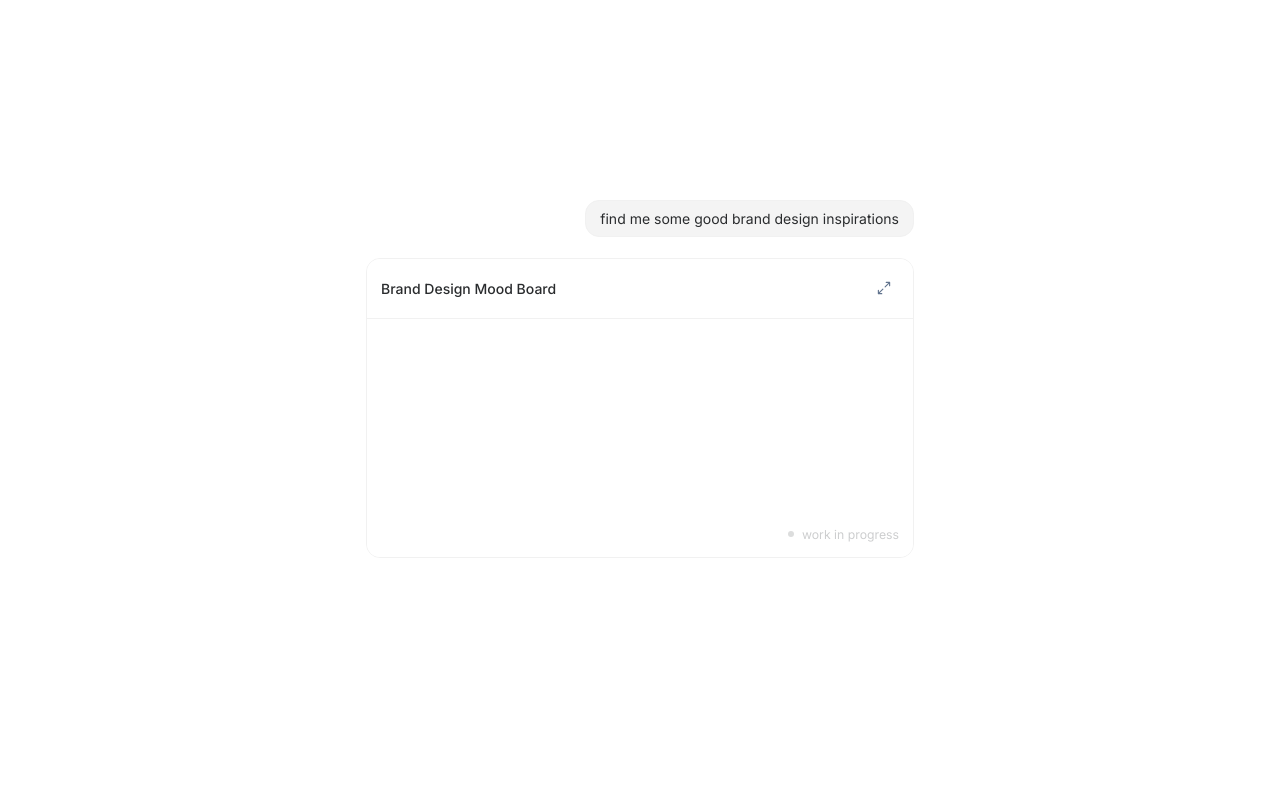
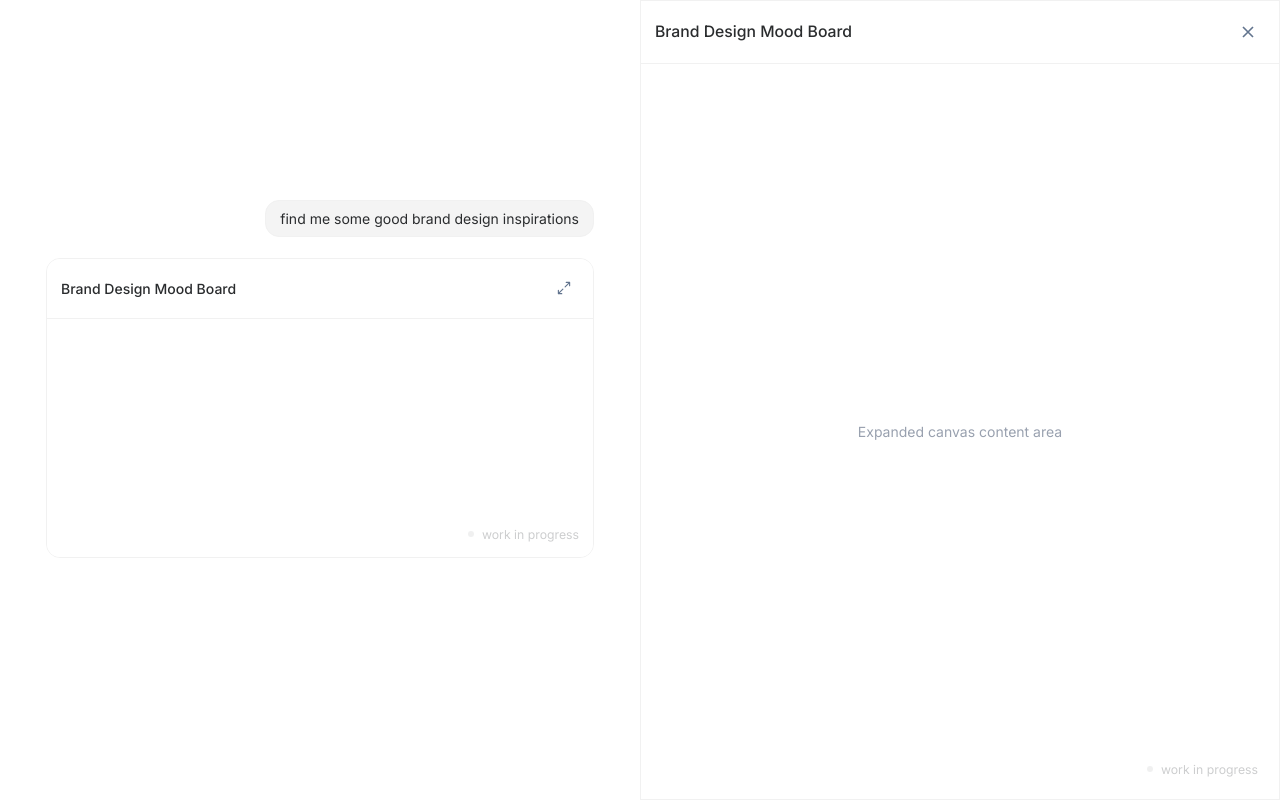
Before and after one commit to deeepsig/deeepsUI, a React (Vite) app: page / in a window 1280 px wide. Both pictures are taken after a click on the button 883 px from the left and 288 px from the top of the page. Built offline with nearby package versions, Linux system fonts and the light colour scheme.

Commit message:
basic expanded canvas panel component with context

```diff
--- a/src/components/canvas/CanvasPanel.tsx
+++ b/src/components/canvas/CanvasPanel.tsx
@@ -0,0 +1,65 @@
+import { useCanvas } from '../../contexts/CanvasContext';
+
+interface CanvasPanelProps {
+  title?: string;
+}
+
+export default function CanvasPanel({
+  title = 'Brand Design Mood Board',
+}: CanvasPanelProps) {
+  const { collapseCanvas } = useCanvas();
+
+  return (
+    <div className="h-full">
+      {/* Main canvas container - larger version of CanvasPreview */}
+      <div className="w-full h-full bg-[#fff] border border-[#f1f1f1] overflow-hidden flex flex-col">
+        {/* Header with title and close button */}
+        <div className="flex justify-between items-center p-4 border-b bg-[#ffffff] border-[#f1f1f1]">
+          <h3 className="font-inter text-[#2a2c2e] font-medium text-lg">
+            {title}
+          </h3>
+          <button
+            onClick={collapseCanvas}
+            className="p-2 rounded-md text-slate-500 hover:text-slate-700 hover:bg-slate-50 transition-all duration-200"
+          >
+            <svg
+              width="20"
+              height="20"
+              viewBox="0 0 24 24"
+              fill="none"
+              stroke="currentColor"
+              strokeWidth="2"
+            >
+              <path d="M18 6L6 18M6 6l12 12" />
+            </svg>
+          </button>
+        </div>
+        {/* Main content area - expanded version */}
+        <div className="flex-1 p-6 bg-[#fff] relative font-inter">
+          {/* Expanded canvas content goes here */}
+          <div className="h-full flex items-center justify-center text-gray-400">
+            Expanded canvas content area
+          </div>
+          {/* Work in progress indicator with animated circle */}
+          <div className="absolute bottom-6 right-6 flex items-center gap-2 text-[#cdcecf] text-sm font-normal">
+            <svg
+              width="8"
+              height="8"
+              viewBox="0 0 8 8"
+              className="animate-pulse"
+            >
+              <circle
+                cx="4"
+                cy="4"
+                r="3"
+                fill="#cdcecf"
+                className="animate-pulse"
+              />
+            </svg>
+            work in progress
+          </div>
+        </div>
+      </div>
+    </div>
+  );
+}
--- a/src/components/canvas/CanvasPreview.tsx
+++ b/src/components/canvas/CanvasPreview.tsx
@@ -1,24 +1,27 @@
+import { useCanvas } from '../../contexts/CanvasContext';
 import ExpandButton from '../buttons/ExpandButton';
 
-interface CanvasProps {
+interface CanvasPreviewProps {
   title?: string;
-  isFocussed?: boolean;
 }
 
 export default function CanvasPreview({
   title = 'Brand Design Mood Board',
-}: CanvasProps) {
+}: CanvasPreviewProps) {
+  const { expandCanvas } = useCanvas();
+
+  // Only render the preview card - expanded view is handled by CanvasInteraction
   return (
     <div className="w-full h-[300px] bg-[#fff] border border-[#f1f1f1] rounded-2xl overflow-hidden flex flex-col">
       {/* Header with title and expand icon */}
       <div className="flex justify-between items-center p-4 border-b bg-[#ffffff] border-[#f1f1f1]">
         <h3 className="font-inter text-[#2a2c2e] font-medium">{title}</h3>
-        <ExpandButton onClick={() => console.log('Expand clicked')} />
+        <ExpandButton onClick={expandCanvas} />
       </div>
 
-      {/* Main content area - expandable empty space */}
+      {/* Main content area */}
       <div className="flex-1 p-4 bg-[#fff] relative font-inter">
-        {/* This area can be expanded with content */}
+        {/* Preview content goes here */}
 
         {/* Work in progress indicator with animated circle */}
         <div className="absolute bottom-4 right-4 flex items-center gap-2 text-[#cdcecf] text-sm font-normal">
--- /dev/null
+++ b/src/contexts/CanvasContext.tsx
@@ -0,0 +1,34 @@
+// contexts/CanvasContext.tsx
+import { createContext, useContext, useState, type ReactNode } from 'react';
+
+interface CanvasContextType {
+  isCanvasExpanded: boolean;
+  expandCanvas: () => void;
+  collapseCanvas: () => void;
+}
+
+const CanvasContext = createContext<CanvasContextType | undefined>(undefined);
+
+export function CanvasProvider({ children }: { children: ReactNode }) {
+  const [isCanvasExpanded, setIsCanvasExpanded] = useState(false);
+
+  const expandCanvas = () => setIsCanvasExpanded(true);
+  const collapseCanvas = () => setIsCanvasExpanded(false);
+
+  return (
+    <CanvasContext.Provider
+      value={{ isCanvasExpanded, expandCanvas, collapseCanvas }}
+    >
+      {children}
+    </CanvasContext.Provider>
+  );
+}
+
+// eslint-disable-next-line react-refresh/only-export-components
+export function useCanvas() {
+  const context = useContext(CanvasContext);
+  if (context === undefined) {
+    throw new Error('useCanvas must be used within a CanvasProvider');
+  }
+  return context;
+}
--- a/src/examples/CanvasInteraction.tsx
+++ b/src/examples/CanvasInteraction.tsx
@@ -1,11 +1,44 @@
 import SecondaryBubble from '../components/chatBubble/SecondaryBubble';
 import ChatResponse from '../components/chatResponse/ChatResponse';
+import CanvasPanel from '../components/canvas/CanvasPanel';
+import { CanvasProvider, useCanvas } from '../contexts/CanvasContext';
 
-export default function CanvasInteraction() {
-  return (
-    <div className="flex flex-col items-end w-full px-4 space-y-6">
+function CanvasLayout() {
+  const { isCanvasExpanded } = useCanvas();
+
+  // Shared chat content
+  const chatContent = (
+    <div className="flex flex-col items-end w-full max-w-[576px] mx-auto px-4 space-y-6">
       <SecondaryBubble />
       <ChatResponse />
     </div>
   );
+
+  if (isCanvasExpanded) {
+    // Expanded layout: 50% chat panel, 50% canvas panel
+    return (
+      <div className="fixed inset-0 bg-white z-50 flex">
+        {/* Left chat panel - 50% width */}
+        <div className="w-1/2 flex-shrink-0 overflow-y-auto py-[25vh] bg-white">
+          {chatContent}
+        </div>
+
+        {/* Right canvas panel - 50% width */}
+        <div className="w-1/2 flex-shrink-0">
+          <CanvasPanel />
+        </div>
+      </div>
+    );
+  }
+
+  // Normal layout: centered chat
+  return <div className="max-w-[576px] mx-auto">{chatContent}</div>;
 }
+
+export default function CanvasInteraction() {
+  return (
+    <CanvasProvider>
+      <CanvasLayout />
+    </CanvasProvider>
+  );
+}
--- a/src/index.css
+++ b/src/index.css
@@ -4,11 +4,10 @@
   font-family: system-ui, Avenir, Helvetica, Arial, sans-serif;
   background-color: #ffffff;
 
-  width: 576px;
   font-size: 14px;
   letter-spacing: 0px;
-  margin: auto;
-  /* margin-block: 64px; */
+  /* Remove: width: 576px; */
+  /* Remove: margin: auto; */
   animation: opacity 0.5s ease forwards;
 
   font-synthesis: none;
```
